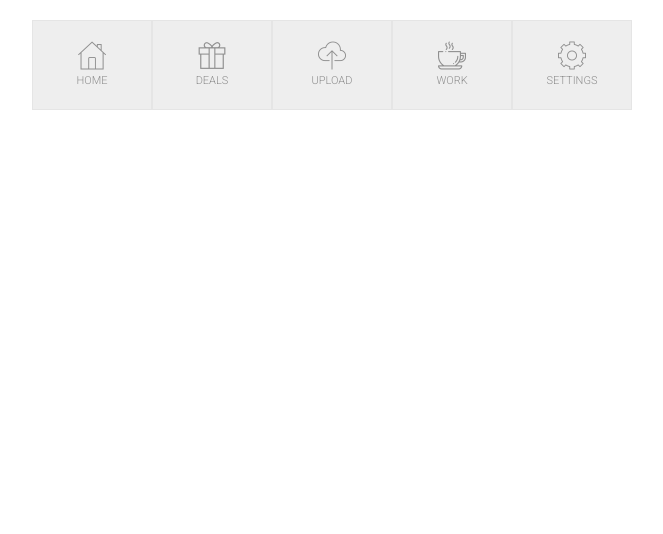
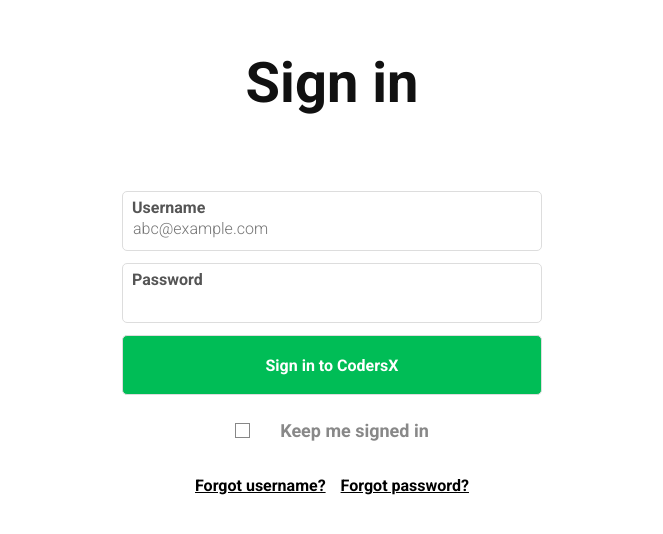
Before and after one commit to nguyenncanh/codersx-react-todo-list, a React (Create React App) app: page / in a window 1280 px wide. Shown: the top 534 px of the page, without its empty margins (308-971 px from the left). Built offline with nearby package versions, Linux system fonts and the light colour scheme.

Commit message:
Add props in LoginForm component, modified LoginForm.css, Lesson 7 - exercises 3 - Props

```diff
--- a/src/App.js
+++ b/src/App.js
@@ -11,12 +11,14 @@ function App() {
     { label: 'UPLOAD' },
     { label: 'WORK' },
     { label: 'SETTINGS' }
-  ]
+  ];
+
+  var email = 'abc@example.com'
   return (
     <div className="App">
-      {/* <Header />
-      <LoginForm /> */}
-      <TabMenu title={items}/>
+      {/* <Header />*/}
+      <LoginForm email={email}/>
+      {/* <TabMenu title={items}/> */}
     </div>
   );
 }
--- a/src/components/css/LoginForm.css
+++ b/src/components/css/LoginForm.css
@@ -49,19 +49,21 @@
     font-size: 16px;
     font-weight: bold;
     position: absolute;
-    line-height: 70px;
-    top: -3px;
-    left: 20px;
+    line-height: 65px;
+    /* top: -3px;
+    left: 20px; */
+    left: 10px;
+    top: -16px;
     color: #555;
     user-select: none;
     pointer-events: none;
 }
 
-.textb input:focus ~ .placeholder,
+/* .textb input:focus ~ .placeholder,
 .textb input:valid ~ .placeholder {
     left: 10px;
     top: -16px;
-}
+} */
 
 .checkbox {
     display: flex;
--- a/src/components/js/LoginForm.js
+++ b/src/components/js/LoginForm.js
@@ -8,7 +8,7 @@ class LoginForm extends Component {
                 <form action="#" className="login-form">
                     <h1>Sign in</h1>
                     <div className="textb">
-                        <input type="text" required></input>
+                        <input type="text" required placeholder={this.props.email}></input>
                         <div className="placeholder">Username</div>
                     </div>
                     <div className="textb password">
```
